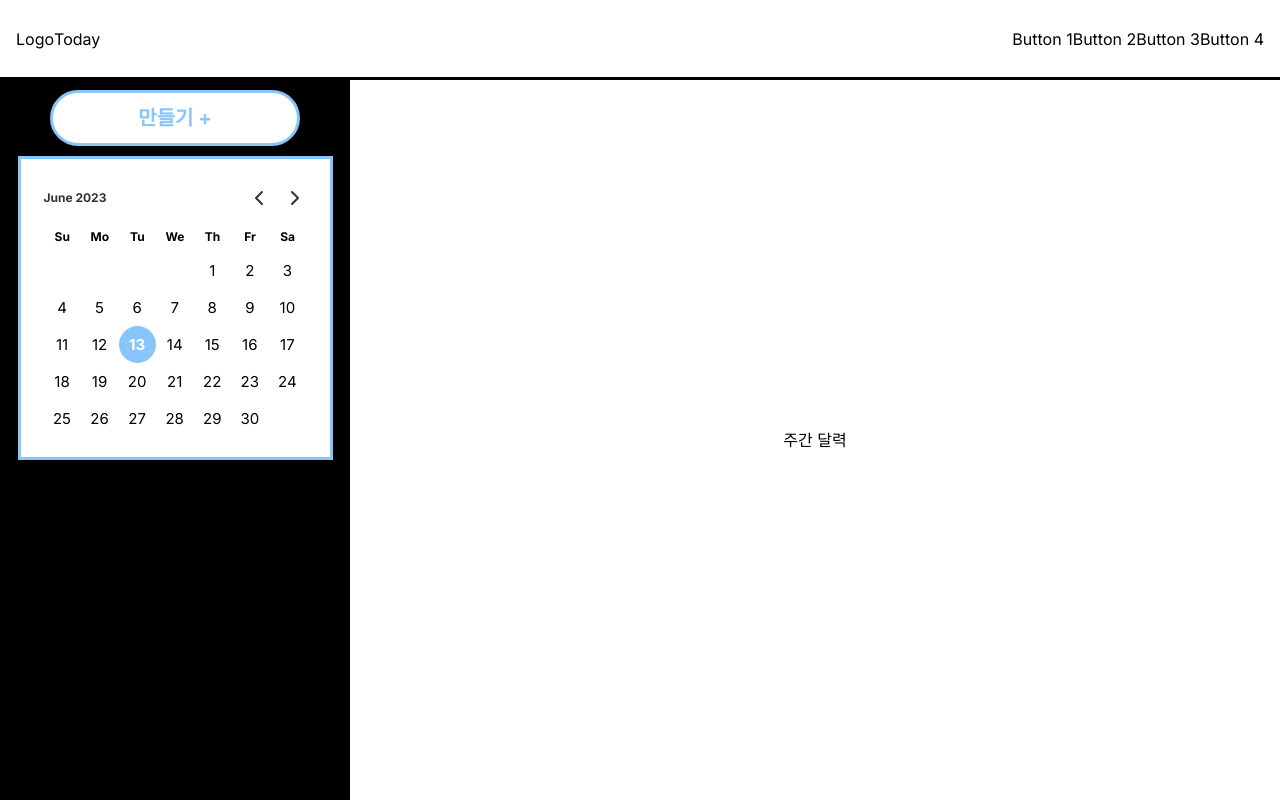
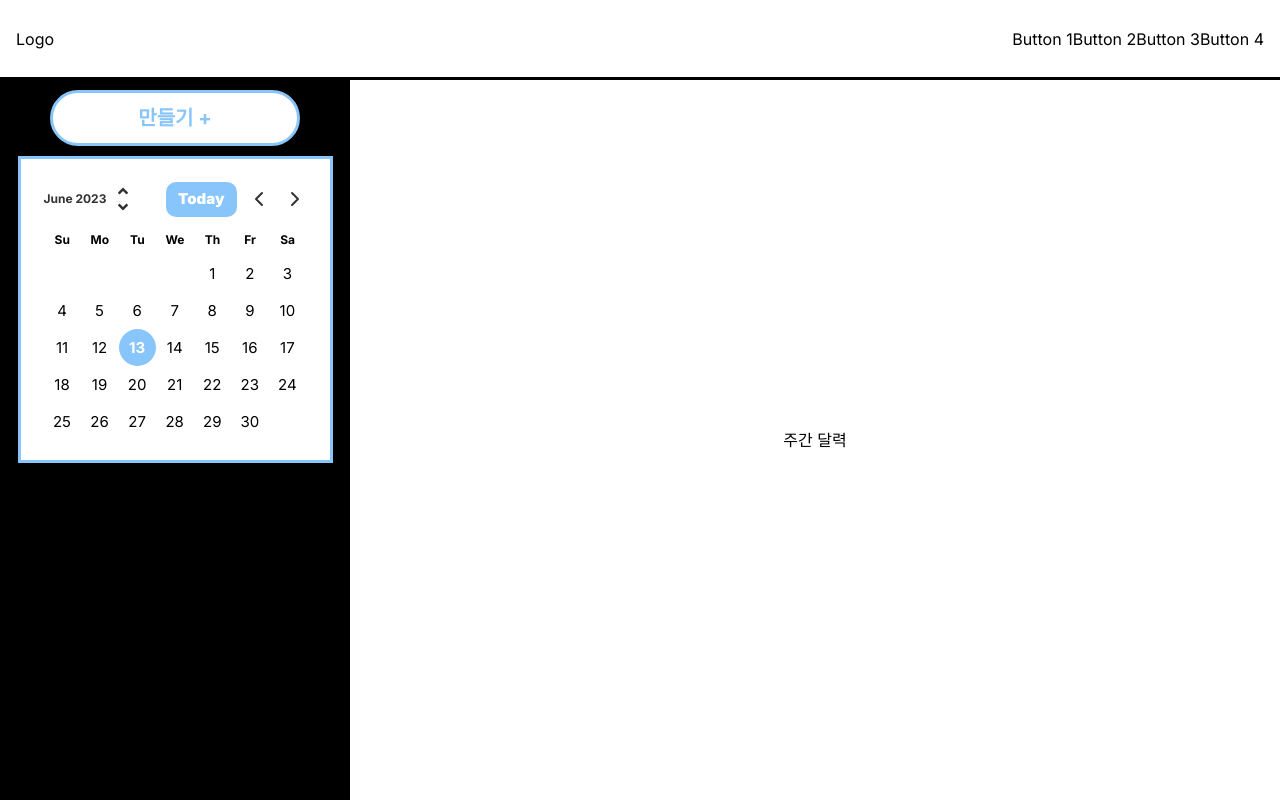
Before and after one commit to gae-bok-chi/frontend-skeleton, a Next.js app: page /gaebokchi in a window 1280 px wide. Built offline with nearby package versions, Linux system fonts and the light colour scheme.

Commit message:
calendar year-modify, today(global x)

```diff
--- a/app/gaebokchi/layout.tsx
+++ b/app/gaebokchi/layout.tsx
@@ -1,6 +1,11 @@
 "use client";
 // import { useRouter } from 'next/navigation'
 // import styles from '../../assets/css/TheHeader.module.css'
+
+import { todayDateState } from "@/atoms/gaebokchi";
+import TodayBtn from "@/components/TodayBtn";
+import { RecoilRoot } from "recoil";
+
 export default function Layout({ children }: { children: React.ReactNode }) {
   return (
     <div>
@@ -10,7 +15,13 @@ export default function Layout({ children }: { children: React.ReactNode }) {
       >
         <div className="flex items-center">
           <div className="logo">Logo</div>
-          <button className="date-button">Today</button>
+          <RecoilRoot
+            initializeState={({ set }) =>
+              set(todayDateState, new Date().toISOString().split("T")[0])
+            }
+          >
+            {/* <TodayBtn /> */}
+          </RecoilRoot>
         </div>
         <div className="flex items-center">
           <button className="other-button">Button 1</button>
--- a/app/gaebokchi/page.tsx
+++ b/app/gaebokchi/page.tsx
@@ -1,6 +1,7 @@
 import React from "react";
 import styles from "./page.module.css";
 import Calendar from "../../components/calendar";
+import { atom, useRecoilState } from "recoil";
 
 export default function Main() {
   return (
--- a/app/globals.css
+++ b/app/globals.css
@@ -32,3 +32,7 @@ body {
   --background-end-rgb: 255, 255, 255; /* 흰색 */
   --foreground-rgb: 0, 0, 0; /* 검정색 */
 }
+
+* {
+  user-select: none;
+}
--- a/atoms/gaebokchi.tsx
+++ b/atoms/gaebokchi.tsx
@@ -1 +1,6 @@
-import { atom } from 'recoil'
+import { atom } from "recoil";
+
+export const todayDateState = atom({
+  key: "todayDate",
+  default: new Date().toISOString().split("T")[0],
+});
--- /dev/null
+++ b/components/TodayBtn.tsx
@@ -0,0 +1,28 @@
+import { todayDateState } from "@/atoms/gaebokchi";
+import { useRecoilState } from "recoil";
+
+export interface TodayBtnProps {
+  setCurrentDate: React.Dispatch<React.SetStateAction<string>>;
+}
+
+const TodayBtn = ({ setCurrentDate }: TodayBtnProps) => {
+  //   const [todayDate, setTodayDate] = useRecoilState(todayDateState);
+
+  const handleTodayClick = () => {
+    setCurrentDate(new Date().toISOString().split("T")[0]);
+  };
+
+  return (
+    <div
+      className="date-button"
+      onClick={handleTodayClick}
+      style={{
+        cursor: "pointer",
+      }}
+    >
+      Today
+    </div>
+  );
+};
+
+export default TodayBtn;
--- a/components/calendar.tsx
+++ b/components/calendar.tsx
@@ -2,6 +2,8 @@
 import React, { useEffect, useState } from "react";
 import { ChevronLeft, ChevronRight } from "react-feather";
 import styles from "../styles/calendar.module.css";
+import TodayBtn from "./TodayBtn";
+import { FaAngleUp, FaAngleDown } from "react-icons/fa";
 
 export default function Calendar() {
   const weekDays = ["Su", "Mo", "Tu", "We", "Th", "Fr", "Sa"];
@@ -20,6 +22,12 @@ export default function Calendar() {
   const [currentDate, setCurrentDate] = useState(
     new Date().toISOString().split("T")[0]
   );
+
+  // const [todayDate, setTodayDate] = useRecoilState(todayDateState);
+
+  // useEffect(() => {
+  //   setCurrentDate(todayDate);
+  // }, [todayDate]);
 
   // 이전 달로 이동하는 함수
   const goToPreviousMonth = async () => {
@@ -51,6 +59,66 @@ export default function Calendar() {
   const goToNextMonth = () => {
     const year = new Date(currentDate).getFullYear();
     const month = new Date(currentDate).getMonth() + 2;
+    if ([1, 3, 5, 7, 8, 10].includes(month)) {
+      const day = new Date(year, month, -29).toISOString().split("T")[0];
+      setCurrentDate(day);
+    } else if ([4, 6, 9, 11].includes(month)) {
+      const day = new Date(year, month, -28).toISOString().split("T")[0];
+      setCurrentDate(day);
+    } else {
+      if ((year % 4 === 0 && year % 100 !== 0) || year % 400 === 0) {
+        if (month == 12 || month == 13) {
+          const day = new Date(year, month, -29).toISOString().split("T")[0];
+          setCurrentDate(day);
+        } else {
+          const day = new Date(year, month, -27).toISOString().split("T")[0];
+          setCurrentDate(day);
+        }
+      } else {
+        if (month == 12 || month == 13) {
+          const day = new Date(year, month, -29).toISOString().split("T")[0];
+          setCurrentDate(day);
+        } else {
+          const day = new Date(year, month, -26).toISOString().split("T")[0];
+          setCurrentDate(day);
+        }
+      }
+    }
+  };
+
+  const goToPreviousYear = () => {
+    const year = new Date(currentDate).getFullYear() - 1;
+    const month = new Date(currentDate).getMonth() + 1;
+    if ([1, 3, 5, 7, 8, 10].includes(month)) {
+      const day = new Date(year, month, -29).toISOString().split("T")[0];
+      setCurrentDate(day);
+    } else if ([4, 6, 9, 11].includes(month)) {
+      const day = new Date(year, month, -28).toISOString().split("T")[0];
+      setCurrentDate(day);
+    } else {
+      if ((year % 4 === 0 && year % 100 !== 0) || year % 400 === 0) {
+        if (month == 12 || month == 13) {
+          const day = new Date(year, month, -29).toISOString().split("T")[0];
+          setCurrentDate(day);
+        } else {
+          const day = new Date(year, month, -27).toISOString().split("T")[0];
+          setCurrentDate(day);
+        }
+      } else {
+        if (month == 12 || month == 13) {
+          const day = new Date(year, month, -29).toISOString().split("T")[0];
+          setCurrentDate(day);
+        } else {
+          const day = new Date(year, month, -26).toISOString().split("T")[0];
+          setCurrentDate(day);
+        }
+      }
+    }
+  };
+
+  const goToNextYear = () => {
+    const year = new Date(currentDate).getFullYear() + 1;
+    const month = new Date(currentDate).getMonth() + 1;
     if ([1, 3, 5, 7, 8, 10].includes(month)) {
       const day = new Date(year, month, -29).toISOString().split("T")[0];
       setCurrentDate(day);
@@ -175,6 +243,28 @@ export default function Calendar() {
             })}
           </h1>
           <div className={styles["navigation-buttons"]}>
+            <div
+              style={{
+                marginRight: "35px",
+                cursor: "pointer",
+              }}
+            >
+              <FaAngleUp
+                className={styles["FaAngleUp"]}
+                onClick={() => {
+                  goToPreviousYear();
+                }}
+              />
+              <FaAngleDown
+                className={styles["FaAngleDown"]}
+                onClick={() => {
+                  goToNextYear();
+                }}
+              />
+            </div>
+            <div className={styles["todayBtn"]}>
+              <TodayBtn setCurrentDate={setCurrentDate} />
+            </div>
             <ChevronLeft
               className={`icon icon-tabler mr-3 ${styles["navigation-icon"]}`}
               onClick={goToPreviousMonth}
--- a/package.json
+++ b/package.json
@@ -25,6 +25,7 @@
     "react-dom": "18.2.0",
     "react-feather": "^2.0.10",
     "react-hook-form": "^7.44.3",
+    "react-icons": "^4.9.0",
     "recoil": "^0.7.7",
     "tailwindcss": "3.3.2",
     "typescript": "5.1.3"
--- a/styles/calendar.module.css
+++ b/styles/calendar.module.css
@@ -70,3 +70,29 @@
   font-weight: bold;
   font-size: 1.5rem;
 }
+
+.todayBtn {
+  margin-right: 10px;
+  padding: 6px 12px;
+  border-radius: 10px;
+  font-size: 15px;
+  font-weight: 900;
+  background-color: #88c5fa;
+  color: #ffffff;
+}
+
+.todayBtn:active {
+  background-color: red;
+}
+
+.FaAngleUp:hover {
+  opacity: 0.7;
+  color: red;
+  cursor: pointer;
+}
+
+.FaAngleDown:hover {
+  opacity: 0.7;
+  color: red;
+  cursor: pointer;
+}
```
Also changed, not shown: app/layout.tsx (+11 -11 lines).
